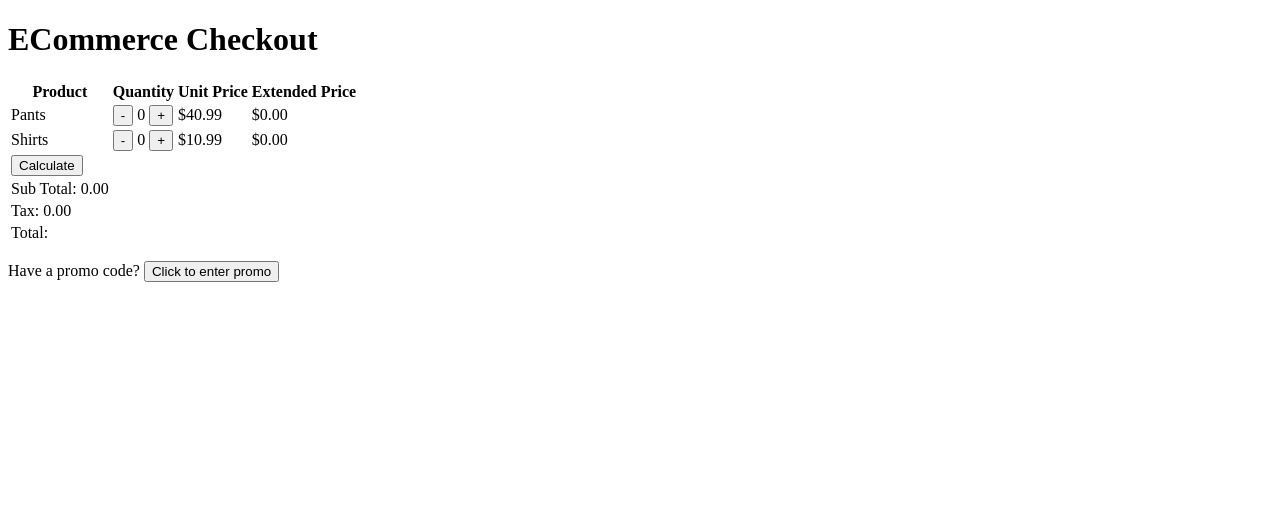
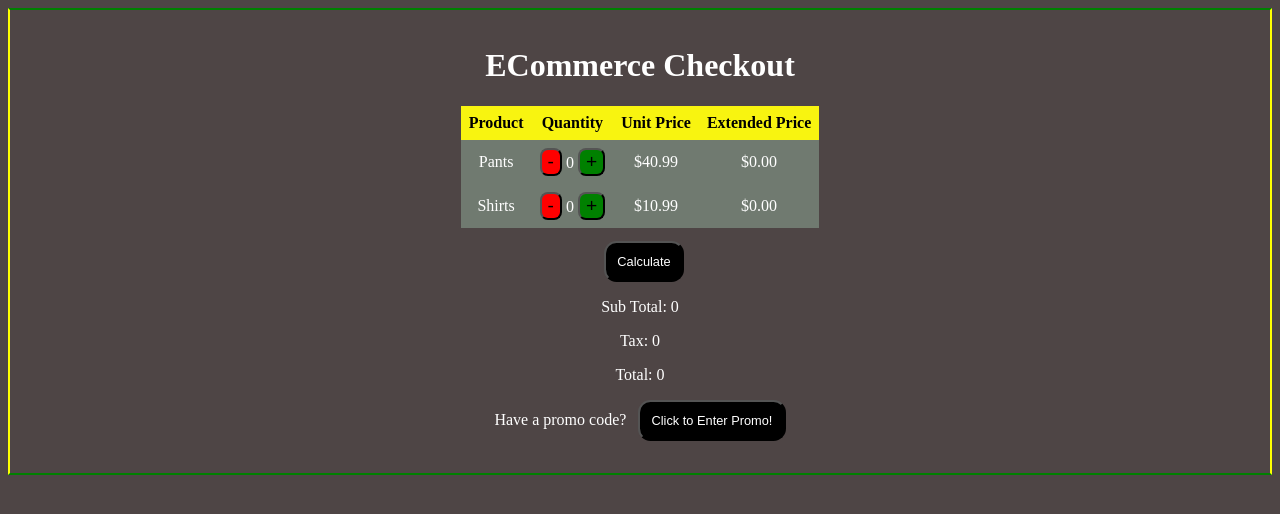
Before and after one commit to sashidhar-meesala/ecommerce-App, a plain HTML site: page index.html in a window 1280 px wide. Both pictures are taken after a click on the button "Calculate". Drawn offline with Linux system fonts and the light colour scheme; files that its build step writes are made by us from their sources.

Commit message:
updated css, js, html

```diff
--- a/css/index.css
+++ b/css/index.css
@@ -0,0 +1,59 @@
+body{
+    background-color: rgb(78, 69, 69);
+    color:white;
+    border-style: double;
+    border-width: 2px;
+    padding: 1rem;
+    text-align: center;
+    border-color: green yellow;
+}
+
+table {
+    border-collapse:collapse;
+    width: auto;
+    margin-left:auto;
+    margin-right:auto;
+  }
+
+  th, td {
+    text-align: center;
+    padding: 8px;
+  }
+
+  tr{background-color: rgb(112, 122, 112)}
+
+  th {
+    background-color: rgb(248, 244, 16);
+    color: black;
+  }
+
+  #promo{
+    background-color:black;
+    color: white;
+      padding: 0.7rem;
+      margin-left: 0.5rem;
+      font-size: 0.8rem;
+      border-radius: 12.5px;
+  }
+
+  #Calculate{
+    background-color:black;
+    color: white;
+    padding: 0.7rem;
+    margin-left: 0.5rem;
+    margin-top: 0.8rem;
+    font-size: 0.8rem;
+    border-radius: 12.5px;
+  }
+
+  #minusP,#minusS{
+      background-color:red;
+      border-radius: 8px;
+      font-size: 1.2rem;
+  }
+
+ #plusP,#plusS{
+    background-color:green;
+    border-radius: 8px;
+    font-size: 1.2rem;
+ }
--- a/index.html
+++ b/index.html
@@ -6,11 +6,11 @@
     <meta name="viewport" content="width=device-width, initial-scale=1.0">
     <meta http-equiv="X-UA-Compatible" content="ie=edge">
     <title>Document</title>
-    <link rel="stylesheet" href="index.css">
+    <link rel="stylesheet" href="css/index.css">
 </head>
 
 <body>
-    <h1> ECommerce Checkout</h1>
+    <h1 style="color:white; text-align: center"> ECommerce Checkout</h1>
 
     <table>
         <tr>
@@ -31,15 +31,14 @@
             <td id="unitPriceS">$10.99</td>
             <td><label id="extendedpriceShirts">$0.00</label></td>
         </tr>
-        <tr>
-            <td><button id="Calculate">Calculate</button></td>
-        </tr>
-        <tr><td> Sub Total: <label id="subtotal"></label></td></tr>
-        <tr><td>Tax: <label id="tax"></label></td></tr>
-        <tr><td> Total: <label id="total"></label></td></tr>
     </table>
+
+    <button id="Calculate">Calculate</button>
+        <p> Sub Total: <label id="subtotal"></label></p>
+        <p>Tax: <label id="tax"></label></p>
+        <p>Total: <label id="total"></label></p>
     <div>
-        <p>Have a promo code?  <button id="promo">Click to enter promo</button></p>
+        <p>Have a promo code? <button id="promo">Click to Enter Promo!</button></p>
     </div>
     <script src="js/index.js"></script>
 </body>
--- a/js/index.js
+++ b/js/index.js
@@ -1,81 +1,126 @@
-let minusButtonP=document.getElementById("minusP");
-let plusButtonP=document.getElementById("plusP");
-let qtyLabelP=document.getElementById("quantityP");
+let minusButtonP = document.getElementById("minusP");
+let plusButtonP = document.getElementById("plusP");
+let qtyLabelP = document.getElementById("quantityP");
 
 
-let minusButtonS=document.getElementById("minusS");
-let plusButtonS=document.getElementById("plusS");
-let qtyLabelS=document.getElementById("quantityS");
+let minusButtonS = document.getElementById("minusS");
+let plusButtonS = document.getElementById("plusS");
+let qtyLabelS = document.getElementById("quantityS");
 
-let pantPriceLabel=document.getElementById("extendedpricePants");
-let shirtPriceLabel=document.getElementById("extendedpriceShirts");
+let pantPriceLabel = document.getElementById("extendedpricePants");
+let shirtPriceLabel = document.getElementById("extendedpriceShirts");
 
 
-function increaseQuantityP()
-{
-    let qty= parseInt(qtyLabelP.innerHTML)+1;
-    qtyLabelP.innerHTML=qty;
+function increaseQuantityP() {
+    let qty = parseInt(qtyLabelP.innerHTML) + 1;
+    qtyLabelP.innerHTML = qty;
     extendedPriceP();
 
 }
 
 
-function descreaseQuantityP(){
-    let qty= parseInt(qtyLabelP.innerHTML)-1;
-    qtyLabelP.innerHTML=qty;
-    extendedPriceP();
+function descreaseQuantityP() {
+    if(!parseInt(qtyLabelP.innerHTML)==0){
+        let qty = parseInt(qtyLabelP.innerHTML) - 1;
+        qtyLabelP.innerHTML = qty;
+        extendedPriceP();
+    }
+
 }
 
-function extendedPriceP(){
-     let price= parseInt(qtyLabelP.innerHTML) * 40.99;
-     priceINT=price.toFixed(2);
-     pantPriceLabel.innerHTML='$'+priceINT;
-     return price;
+function extendedPriceP() {
+    let price = parseInt(qtyLabelP.innerHTML) * 40.99;
+    priceINT = price.toFixed(2);
+    pantPriceLabel.innerHTML = '$' + priceINT;
+    return price;
 }
 
 
 
-function increaseQuantityS()
-{
-    let qty= parseInt(qtyLabelS.innerHTML)+1;
-    qtyLabelS.innerHTML=qty;
+function increaseQuantityS() {
+    let qty = parseInt(qtyLabelS.innerHTML) + 1;
+    qtyLabelS.innerHTML = qty;
     extendedPriceS();
 
 }
 
 
-function descreaseQuantityS(){
-    let qty= parseInt(qtyLabelS.innerHTML)-1;
-    qtyLabelS.innerHTML=qty;
+function descreaseQuantityS() {
+    if(!parseInt(qtyLabelS.innerHTML)==0){
+    let qty = parseInt(qtyLabelS.innerHTML) - 1;
+    qtyLabelS.innerHTML = qty;
     extendedPriceS();
 }
-
-function extendedPriceS(){
-     let price= parseInt(qtyLabelS.innerHTML) * 10.99;
-     priceINT=price.toFixed(2);
-     shirtPriceLabel.innerHTML='$'+priceINT;
-     return price;
 }
 
-function calculateAll(){
-    let subtotal = (extendedPriceP()+extendedPriceS()).toFixed(2);
-    document.getElementById("subtotal").innerHTML=subtotal;
-    let tax= (0.13*subtotal).toFixed(2);
-    document.getElementById("tax").innerHTML=tax;
-    let total = (subtotal+ tax);
-    document.getElementById("total").innerHTML=Total1;
+function extendedPriceS() {
+    let price = parseInt(qtyLabelS.innerHTML) * 10.99;
+    priceINT = price.toFixed(2);
+    shirtPriceLabel.innerHTML = '$' + priceINT;
+    return price;
+}
+
+function calculateAll() {
+    let subtotal = (extendedPriceP() + extendedPriceS()).toFixed(2);
+    subtotal =parseFloat(subtotal);
+    document.getElementById("subtotal").innerHTML = subtotal;
+    let tax = (0.13 * subtotal).toFixed(2);
+    tax=parseFloat(tax);
+    document.getElementById("tax").innerHTML = tax;
+    let total = subtotal + tax ;
+    document.getElementById("total").innerHTML = total;
 }
 
 
-function applycoupon(){
-    const coupon=window.prompt("please enter the coupon code");
+function applycoupon() {
+    const coupon = window.prompt("please enter the coupon code");
+    //alert(`${coupon}`);
+    //coupon=coupon.toUpperCase();
+    const code=['NOTAX','FIFTYFIFTY'];
+    if(coupon == code[0]){
+        notax();
+    }
+    else if(coupon == code[1]){
+        fiftyfifty();
+    }
 
+    else if(coupon == null)
+    {
+        return;
+    }
+    else{
+        alert('invalid coupon');
+    }
 }
 
 
+function notax(){
+    let subtotal = (extendedPriceP() + extendedPriceS()).toFixed(2);
+    subtotal =parseFloat(subtotal);
+    document.getElementById("subtotal").innerHTML = subtotal;
+    document.getElementById("tax").innerHTML = 0;
+    let total = subtotal;
+    document.getElementById("total").innerHTML = total;
+    alert("Promo Applied Successfully");
+}
 
-    minusButtonP.addEventListener("click",descreaseQuantityP);
-    plusButtonP.addEventListener("click",increaseQuantityP);
-    minusButtonS.addEventListener("click",descreaseQuantityS);
-    plusButtonS.addEventListener("click",increaseQuantityS);
-    document.getElementById("Calculate").addEventListener("click",calculateAll);
+
+function fiftyfifty(){
+    let subtotal = (extendedPriceP() + extendedPriceS()).toFixed(2);
+    subtotal =parseFloat(subtotal)/2;
+    document.getElementById("subtotal").innerHTML = subtotal;
+    let tax = (0.13 * subtotal).toFixed(2);
+    tax=parseFloat(tax);
+    document.getElementById("tax").innerHTML = tax;
+    let total = subtotal + tax ;
+    document.getElementById("total").innerHTML = total;
+    alert("Promo Applied Successfully");
+}
+
+
+minusButtonP.addEventListener("click", descreaseQuantityP);
+plusButtonP.addEventListener("click", increaseQuantityP);
+minusButtonS.addEventListener("click", descreaseQuantityS);
+plusButtonS.addEventListener("click", increaseQuantityS);
+document.getElementById("Calculate").addEventListener("click", calculateAll);
+document.getElementById("promo").addEventListener("click", applycoupon);
```
